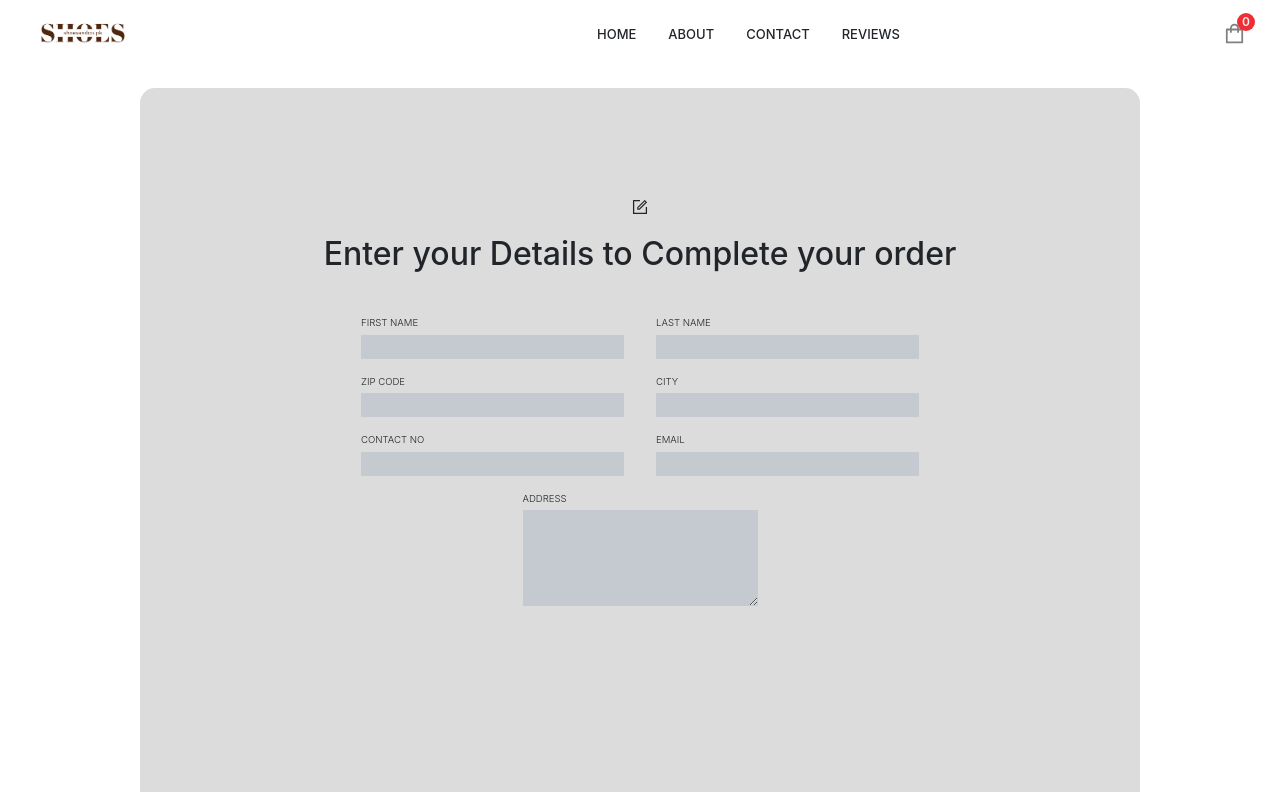
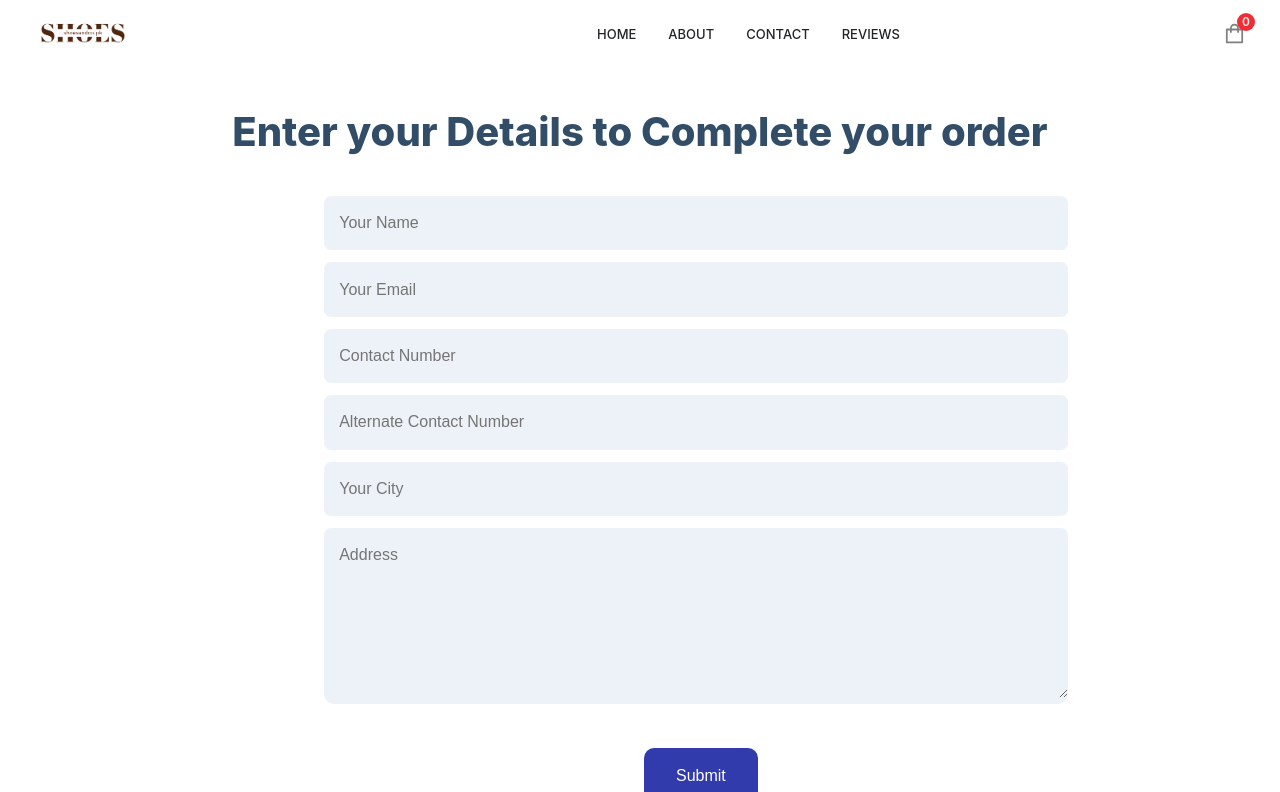
Before and after one commit to AbdulAhad-codinghub/shoesndco, a Next.js app: page /form in a window 1280 px wide. Shown: the top 792 px of the page. Built offline with nearby package versions, Linux system fonts and the light colour scheme; a small style sheet from the web is missing.

Commit message:
WORKING ON ORDER FROM

```diff
--- a/pages/form.js
+++ b/pages/form.js
@@ -11,19 +11,19 @@ import { Cart } from '../components';
 
 
 const form = () => {
-    const {cartItems,totalPrice} =useStateContext();
-    const [formData, setFormData] = useState({ firstname: '',lastname:'' , city: '', zipcode:'',phoneno:'',email:'',address:''});
+    const { cartItems, totalPrice } = useStateContext();
+    const [formData, setFormData] = useState({ name: '', lastname: '', city: '', phoneno: '', phoneno2: '', email: '', address: '' });
 
-    const totalprice=totalPrice;
+    const totalprice = totalPrice;
     const [isFormSubmitted, setIsFormSubmitted] = useState(false);
     const [loading, setLoading] = useState(false);
-    const {image,takeScreenShot} = useStateContext();
+    const { image, takeScreenShot } = useStateContext();
 
-    const {qty} =useStateContext();
+    const { qty } = useStateContext();
 
     // const { totalPrice, totalQuantities, cartItems, setShowForm,showForm, setShowCart, toggleCartItemQuanitity, onRemove } = useStateContext();
 
-    const {firstname,lastname,city,zipcode,phoneno,email,address} = formData;
+    const { name, city, zipcode, phoneno, phoneno2, email, address } = formData;
     const handleChangeInput = (e) => {
         const { name, value } = e.target;
         setFormData({ ...formData, [name]: value });
@@ -34,14 +34,14 @@ const form = () => {
 
     const handleSubmit = () => {
         console.log('hello');
-        const orderdetail =[];
+        const orderdetail = [];
         cartItems.map((item) => {
-            orderDetail={
-                _type:'orderDetail',
-                _key:item.slug,
-                itemname:item.name,
-                itemquantity:item.quantity,
-                itemprice:item.price
+            orderDetail = {
+                _type: 'orderDetail',
+                _key: item.slug,
+                itemname: item.name,
+                itemquantity: item.quantity,
+                itemprice: item.price
             }
             orderdetail.push(orderDetail);
         })
@@ -54,18 +54,17 @@ const form = () => {
 
         const orders = {
             _type: 'orders',
-          firstname: firstname,
-          lastname: lastname,
+            name: name,
             city: city,
-          zipcode:zipcode,
-          phoneno:phoneno,
-          email:email,
-          address:address,
-          cart:orderdetail,
-          totalBill:totalprice
+            phoneno: phoneno,
+            phoneno2: phoneno2,
+            email: email,
+            address: address,
+            cart: orderdetail,
+            totalBill: totalprice
         };
 
-        client.create(orders,orderDetail)
+        client.create(orders, orderDetail)
             .then(() => {
                 setLoading(false);
                 setIsFormSubmitted(true);
@@ -75,7 +74,52 @@ const form = () => {
 
 
     return (
-        <div>
+
+        <div className={styles.app__footer}>
+            <div className='products-heading' style={{ marginLeft: '2rem' }}>
+                <h2>Enter your Details to Complete your order</h2>
+            </div>
+
+            <div className={styles.app__footer_form}>
+                <div className={styles.app__flex}>
+                    <input className="p-text" type="text" placeholder="Your Name" name="name" value={name} onChange={handleChangeInput} />
+                </div>
+                <div className={styles.app__flex}>
+                    <input className="p-text" type="email" placeholder="Your Email" name="email" value={email} onChange={handleChangeInput} />
+                </div>
+                <div className={styles.app__flex}>
+                    <input className="p-text" type="text" placeholder="Contact Number" name="phoneno" value={phoneno} onChange={handleChangeInput} />
+                </div>
+                <div className={styles.app__flex}>
+                    <input className="p-text" type="text" placeholder="Alternate Contact Number" name="phoneno2" value={phoneno2} onChange={handleChangeInput} />
+                </div>
+                <div className={styles.app__flex}>
+                    <input className="p-text" type="text" placeholder="Your City" name="city" value={city} onChange={handleChangeInput} />
+                </div>
+                <div className={styles.app__flex}>
+                    <textarea
+                        className="p-text"
+                        placeholder="Address"
+                        value={address}
+                        name="address"
+                        onChange={handleChangeInput}
+                    />
+                </div>
+                <Link href="/sucess">
+                    <button type="button" className={styles.button_send} onClick={handleSubmit}>
+                        Submit
+                    </button>
+                </Link>
+            </div>
+        </div>
+    )
+}
+
+export default form
+
+
+
+{/* <div>
 
 <div className="formm">
     <br/>
@@ -135,8 +179,4 @@ const form = () => {
 </div>
 
 
-        </div>
-    )
-}
-
-export default form
+</div> */}
```
Also changed, not shown: components/Cart.jsx (+5 -5 lines). Lines whose indentation alone changed are shown as unchanged.
